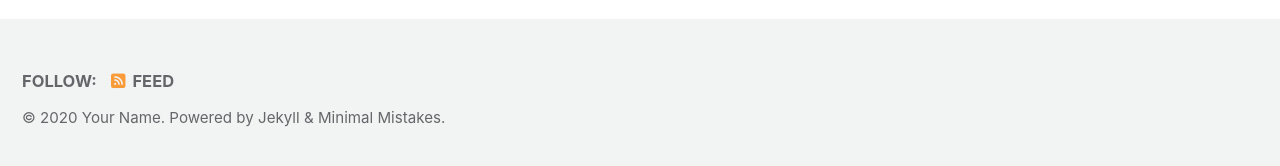
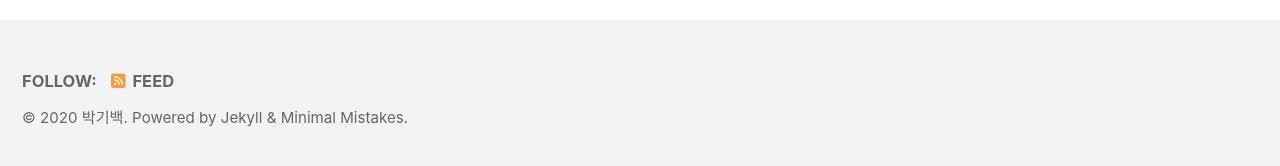
Before and after one commit to 4Green/4Green.github.io, a Jekyll site: the page built from index.html, in a window 1280 px wide and 900 px high, scrolled down 222 px. Shown: the part 726-892 px from the top of the window. Built offline with Jekyll 4.4.1, drawn with Linux system fonts in a browser that asks for light colours; cached includes are drawn as plain includes; nearby versions of some CDN libraries; the list of posts is cut into pages by our own code; part of the change alters nothing that is shown; some of the changed text lies outside the part shown.

Commit message:
add: setting in config file

```diff
--- a/_config.yml
+++ b/_config.yml
@@ -16,14 +16,14 @@ minimal_mistakes_skin    : "default" # "air", "aqua", "contrast", "dark", "dirt"
 
 # Site Settings
 locale                   : "en-US"
-title                    : "Site Title"
+title                    : "4Green의 블로그"
 title_separator          : "-"
 subtitle                 : # site tagline that appears below site title in masthead
-name                     : "Your Name"
-description              : "An amazing website."
-url                      : # the base hostname & protocol for your site e.g. "https://mmistakes.github.io"
+name                     : "박기백"
+description              : "개발, 도서 관련 내용을 포스팅하기 위한 웹 사이트"
+url                      : "https://4Green.github.io"
 baseurl                  : # the subpath of your site, e.g. "/blog"
-repository               : # GitHub username/repo-name e.g. "mmistakes/minimal-mistakes"
+repository               : "4Green/4Green.github.io"
 teaser                   : # path of fallback teaser image, e.g. "/assets/images/500x300.png"
 logo                     : # path of logo image to display in the masthead, e.g. "/assets/images/88x88.png"
 masthead_title           : # overrides the website title displayed in the masthead, use " " for no title
```
